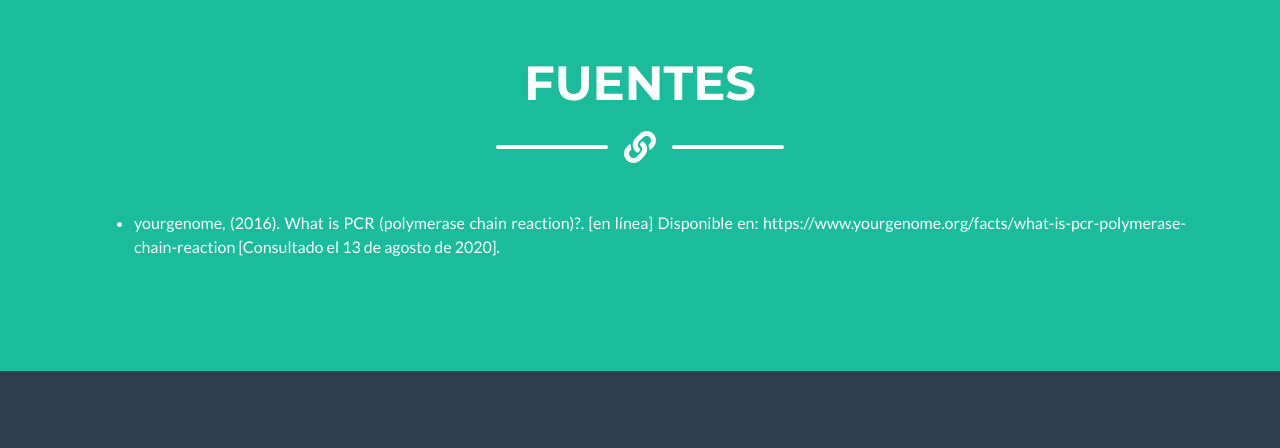
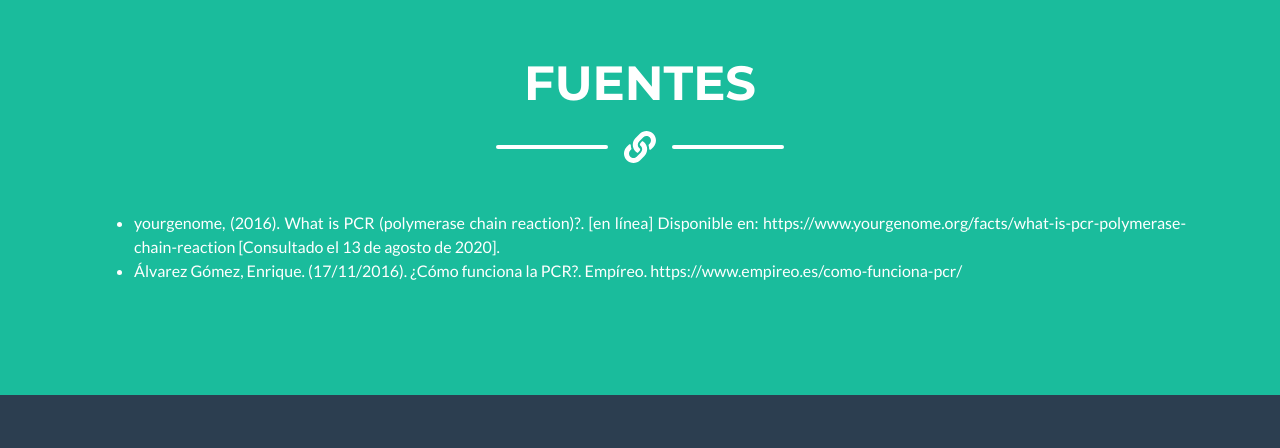
Before and after one commit to equipoa05/equipoa05, a plain HTML site: page index.html in a window 1280 px wide. Shown: the part 8919-9367 px from the top of the page. Drawn offline with nearby package versions, Linux system fonts and the light colour scheme.

Commit message:
Update index.html

```diff
--- a/index.html
+++ b/index.html
@@ -316,6 +316,9 @@
                                <li> yourgenome, (2016). What is PCR (polymerase chain reaction)?.
                                    [en línea] Disponible en: <a class="text-white" href="https://www.yourgenome.org/facts/what-is-pcr-polymerase-chain-reaction">https://www.yourgenome.org/facts/what-is-pcr-polymerase-chain-reaction</a>
                                    [Consultado el 13 de agosto de 2020].</li>
+                               <li> Álvarez Gómez, Enrique. (17/11/2016). ¿Cómo funciona la PCR?.
+                                    Empíreo. <a class="text-white" href="https://www.empireo.es/como-funciona-pcr/">https://www.empireo.es/como-funciona-pcr/</a></li>
+                               </li>
                             </ul>
                         </div>
                     </div>
```
